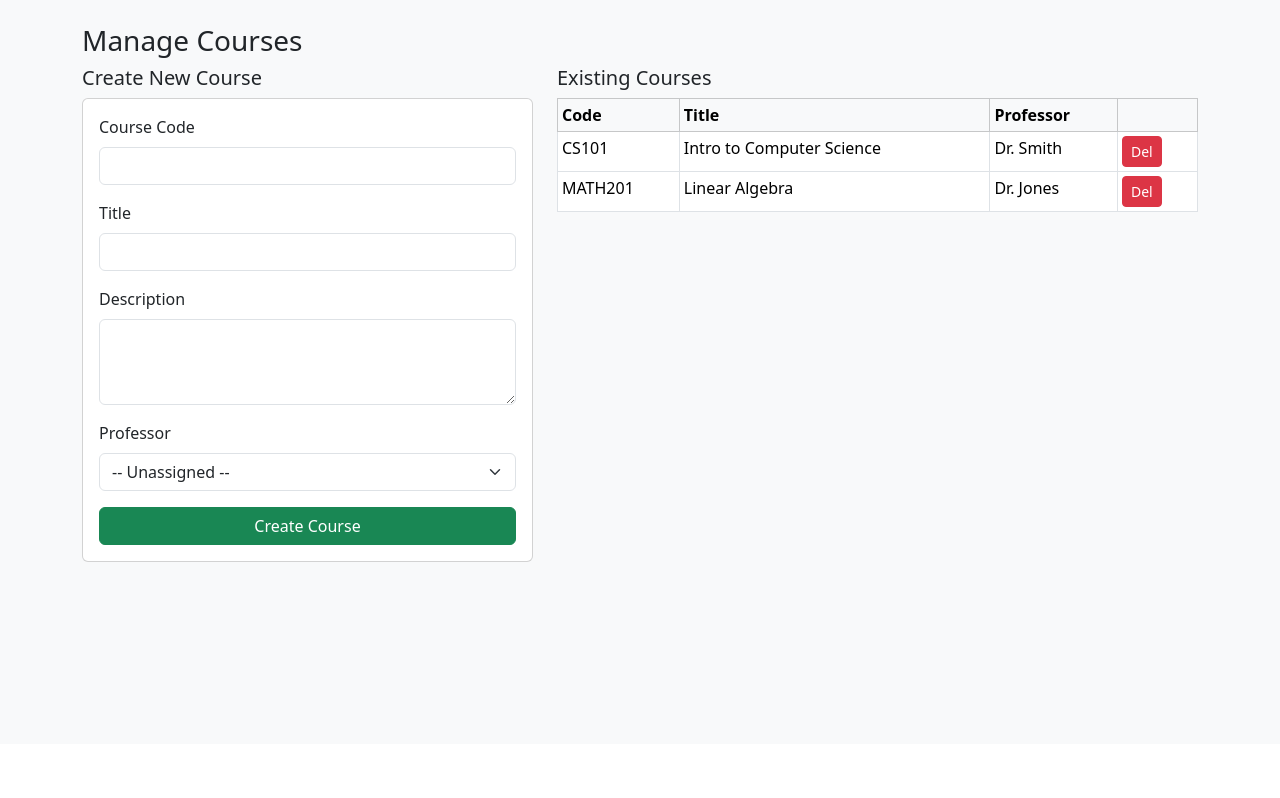
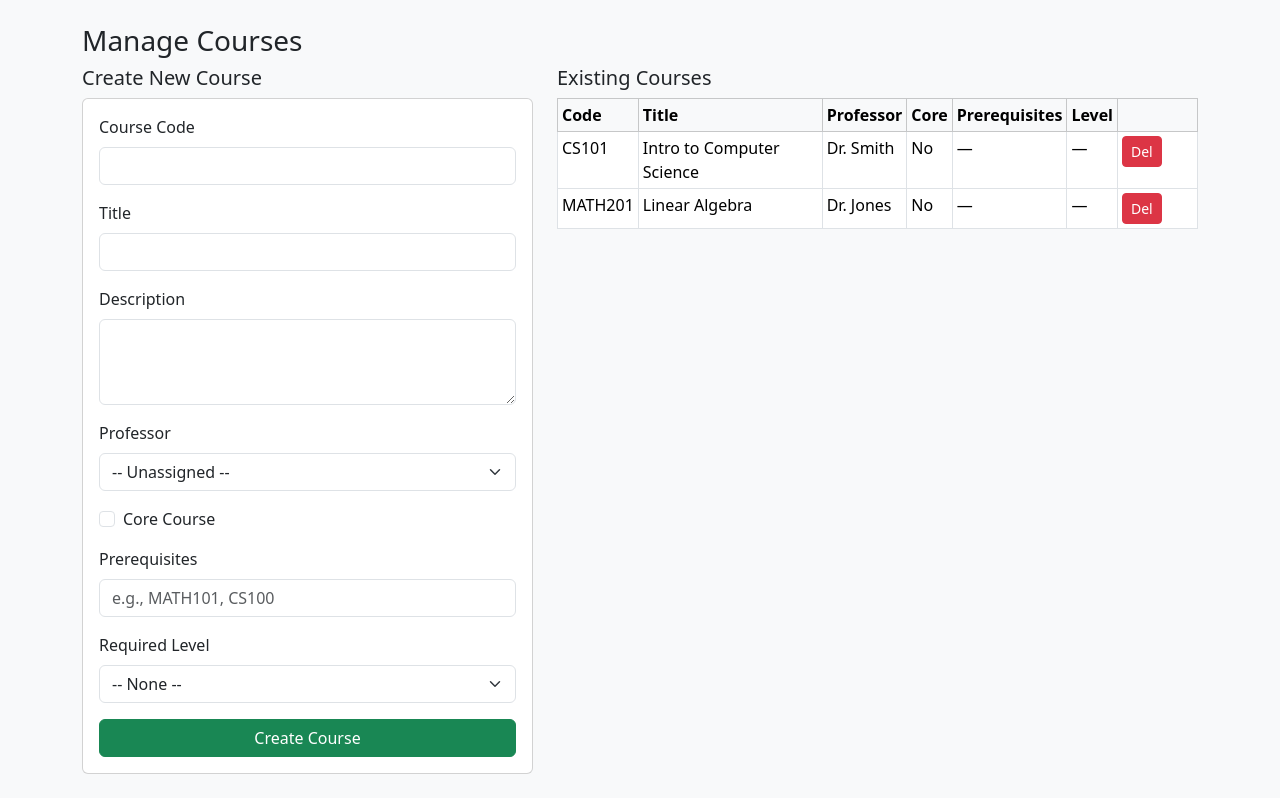
Before and after one commit to rowaidaEmad/ums, a PHP site: page /admin_courses.php in a window 1280 px wide. Shown: the part 56-854 px from the top of the page. Before the commit the page ends 618 px from the top, so only its background shows below. Run offline with PHP 8.4, Linux system fonts and the light colour scheme; a user stored in the database is signed in; data comes from the database, SQL or seed files in the repository; data that the repository does not hold is empty.

Commit message:
Add core status, prerequisites, and required level to course creation and listing

```diff
--- a/admin_courses.php
+++ b/admin_courses.php
@@ -11,12 +11,16 @@ if ($_SERVER['REQUEST_METHOD'] === 'POST' && ($_POST['action'] ?? '') === 'creat
     $title = trim($_POST['title'] ?? '');
     $description = trim($_POST['description'] ?? '');
     $professor_id = $_POST['professor_id'] !== '' ? (int)$_POST['professor_id'] : null;
+    $is_core = isset($_POST['is_core']) ? 1 : 0;
+    $prerequisites = trim($_POST['prerequisites'] ?? '');
+    $must_level = trim($_POST['must_level'] ?? '');
 
     if ($code && $title) {
         $stmt = $pdo->prepare(
-            'INSERT INTO courses (code, title, description, professor_id) VALUES (?, ?, ?, ?)'
+            'INSERT INTO courses (code, title, description, professor_id, is_core, prerequisites, must_level)
+             VALUES (?, ?, ?, ?, ?, ?, ?)'
         );
-        $stmt->execute([$code, $title, $description, $professor_id]);
+        $stmt->execute([$code, $title, $description, $professor_id, $is_core, $prerequisites, $must_level]);
     }
 }
 
@@ -74,6 +78,25 @@ $courses = $pdo->query(
                     <?php endforeach; ?>
                 </select>
             </div>
+            <div class="mb-3 form-check">
+                <input type="checkbox" name="is_core" class="form-check-input" id="coreCheck">
+                <label class="form-check-label" for="coreCheck">Core Course</label>
+            </div>
+            <div class="mb-3">
+                <label class="form-label">Prerequisites</label>
+                <input name="prerequisites" class="form-control" placeholder="e.g., MATH101, CS100">
+            </div>
+            <div class="mb-3">
+                <label class="form-label">Required Level</label>
+                <select name="must_level" class="form-select">
+                    <option value="">-- None --</option>
+                    <option value="SP1">SP1</option>
+                    <option value="SP2">SP2</option>
+                    <option value="SP3">SP3</option>
+                    <option value="SP4">SP4</option>
+                    <option value="SP5">SP5</option>
+                </select>
+            </div>
             <button class="btn btn-success">Create Course</button>
         </form>
     </div>
@@ -86,6 +109,9 @@ $courses = $pdo->query(
                     <th>Code</th>
                     <th>Title</th>
                     <th>Professor</th>
+                    <th>Core</th>
+                    <th>Prerequisites</th>
+                    <th>Level</th>
                     <th style="width: 80px;"></th>
                 </tr>
             </thead>
@@ -95,6 +121,9 @@ $courses = $pdo->query(
                     <td><?= htmlspecialchars($c['code']) ?></td>
                     <td><?= htmlspecialchars($c['title']) ?></td>
                     <td><?= htmlspecialchars($c['professor_name'] ?? '—') ?></td>
+                    <td><?= $c['is_core'] ? 'Yes' : 'No' ?></td>
+                    <td><?= htmlspecialchars($c['prerequisites'] ?? '—') ?></td>
+                    <td><?= htmlspecialchars($c['must_level'] ?? '—') ?></td>
                     <td>
                         <form method="post" onsubmit="return confirm('Delete course?');">
                             <input type="hidden" name="action" value="delete">
```
